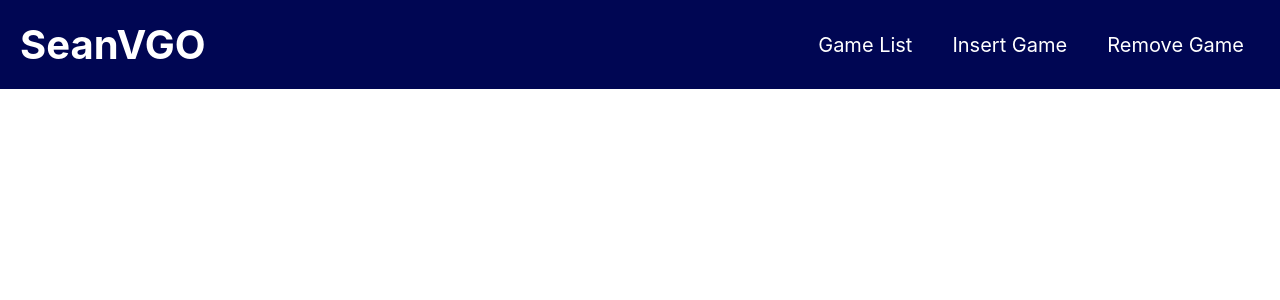
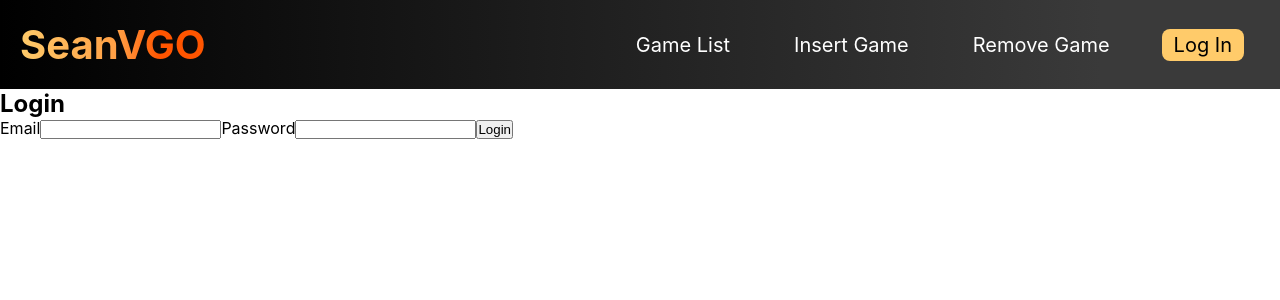
Before and after one commit to snaramirez872/SeanVGO, a React (Vite) app: page /login in a window 1280 px wide. Shown: the top 300 px of the page. Built offline with nearby package versions, Linux system fonts and the light colour scheme; no server answers.

Commit message:
User Authentication + Nav Bar Styling

```diff
--- a/src/App.jsx
+++ b/src/App.jsx
@@ -1,24 +1,54 @@
-import React from 'react';
-import { BrowserRouter as Router, Routes, Route } from 'react-router-dom';
+import React, { useEffect, useState } from 'react';
+import { BrowserRouter as Router, Routes, Route, Navigate } from 'react-router-dom';
+import { onAuthStateChanged } from 'firebase/auth';
+import { userAuth } from './firebase.js';
 import NavBar from './components/NavBar.jsx';
 import GamesTable from './components/GamesTable.jsx';
 import InsertGame from './components/InsertGame.jsx';
 import RemoveGame from './components/RemoveGame.jsx';
+import LoginPage from './components/LoginPage.jsx';
 import './App.css';
 
+const PrivateRoute = ({ element: Element, logCheck }) => {
+  return logCheck ? (
+      <Element />
+  ) : (
+      <Navigate to="/login" replace state={{ from: '/' }} />
+  )
+}
+
 export default function App() {
+  const [isLogged, setLogged] = useState(false);
+
+  useEffect(() => {
+    const unsub = onAuthStateChanged(userAuth, (user) => {
+      setLogged(!!user);
+    });
+    return () => unsub();
+  }, []);
+
   return (
-    React.createElement(Router, null,
-      React.createElement('div', { className: 'App' },
-        React.createElement(NavBar),
-        React.createElement('div', { className: 'content' },
-          React.createElement(Routes, null,
-            React.createElement(Route, { path: '/remove-game', element: React.createElement(RemoveGame) }),
-            React.createElement(Route, { path: '/insert-game', element: React.createElement(InsertGame) }),
-            React.createElement(Route, { path: '/', element: React.createElement(GamesTable) })
-          )
-        )
-      )
-    )
+    <Router>
+      <div className="App">
+        <NavBar />
+        <div className="content">
+          <Routes>
+            <Route path="/login" element={<LoginPage />} />
+            <Route
+              path="/remove-game"
+              element={<PrivateRoute element={RemoveGame} logCheck={isLogged} />}
+            />
+            <Route
+              path="/insert-game"
+              element={<PrivateRoute element={InsertGame} logCheck={isLogged} />}
+            />
+            <Route
+              path="/"
+              element={<PrivateRoute element={GamesTable} logCheck={isLogged} />}
+            />
+          </Routes>
+        </div>
+      </div>
+    </Router>
   );
 }
--- /dev/null
+++ b/src/components/LoginPage.jsx
@@ -0,0 +1,54 @@
+import React, { useState } from "react";
+import { useNavigate } from "react-router-dom";
+import { userAuth } from "../firebase";
+import { signInWithEmailAndPassword } from "firebase/auth";
+import "./styles/LoginPage.css";
+
+export default function LoginPage() {
+    // Login Logic
+    const [email, setEmail] = useState("");
+    const [password, setPassword] = useState("");
+    const navi = useNavigate();
+
+    const onChangeEmail = (e) => {
+        setEmail(e.target.value);
+    }
+
+    const onChangePass = (e) => {
+        setPassword(e.target.value);
+    }
+
+    const handleLogin = async () => {
+        try {
+            await signInWithEmailAndPassword(userAuth, email, password);
+            const userEmail = document.getElementById("email").value;
+
+            if (userEmail === import.meta.env.VITE_adminUser) {
+                // If user is the admin
+                console.log("Welcome, Admin!");
+            } else {
+                console.log("Welcome, User!")
+            }
+
+            navi('/');
+
+        } catch (error) {
+            console.error("Login Failed", error.message);
+        }
+    };
+
+    return (
+        <div className="login-container">
+            <h2>Login</h2>
+            <form id="login-form">
+                <label htmlFor="email">Email</label>
+                <input id="email" type="email" value={email} onChange={onChangeEmail} />
+                <label htmlFor="password">Password</label>
+                <input id="password" type="password" value={password} onChange={onChangePass} />
+                <button className="login-btn" type="button" onClick={handleLogin}>
+                    Login
+                </button>
+            </form>
+        </div>
+    );
+}
--- a/src/components/NavBar.jsx
+++ b/src/components/NavBar.jsx
@@ -1,8 +1,31 @@
-import React, { useState } from "react";
-import { Link } from "react-router-dom";
+import React, { useState, useEffect } from "react";
+import { Link, useNavigate } from "react-router-dom";
+import { userAuth } from "../firebase";
+import { signOut, onAuthStateChanged } from "firebase/auth";
 import "./styles/NavBar.css";
 
 export default function NavBar() {
+    // Logout Logic
+    const [isLoggedIn, setLoggedIn] = useState(false);
+    const navi = useNavigate();
+
+    const handleLogout = async () => {
+        try {
+            await signOut(userAuth);
+            console.log("Logout successful");
+            navi('/login');
+        } catch (error) {
+            console.error("Logout failed.", error.message);
+        }
+    }
+
+    useEffect(() => {
+        const unsub = onAuthStateChanged(userAuth, (user) => {
+            setLoggedIn(!!user);
+        });
+        return () => unsub();
+    }, [userAuth]);
+
     return (
         <nav className="nav-bar">
             <div className="logo">
@@ -25,6 +48,17 @@ export default function NavBar() {
                             <p>Remove Game</p>
                         </Link>
                     </li>
+                    <li>
+                        {isLoggedIn ? (
+                            <a onClick={handleLogout}>
+                                <p className="log-btns">Log Out</p>
+                            </a>
+                        ) : (
+                            <Link to="/login">
+                                <p className="log-btns">Log In</p>
+                            </Link>
+                        )}
+                    </li>
                 </ul>
             </div>
         </nav>
--- a/src/components/styles/NavBar.css
+++ b/src/components/styles/NavBar.css
@@ -1,17 +1,43 @@
+:root {
+    --links-font-size: 2.5vh;
+
+    /* Gradient */
+    --color-One: rgb(255, 203, 106);
+    --color-Two: rgb(255, 158, 68);
+    --color-Three: rgb(255, 85, 0);
+}
+
 .nav-bar {
     display: flex;
     justify-content: space-between;
     align-items: center;
     width: 100%;
     padding: 2.5vh;
-    background-color: rgb(0, 6, 83);
+    background: linear-gradient(
+        90deg,
+        rgb(0, 0, 0) 0%,
+        rgb(58, 58, 58) 86%
+    );
     color: white;
+    transition: background 0.3s ease-in-out, color 0.3s ease-in-out;
 }
 
 .logo h1 {
     cursor: default;
     margin: 0;
     font-size: 5vh;
+    background-image: linear-gradient(
+        90deg,
+        var(--color-One) 0%,
+        var(--color-Two) 53%,
+        var(--color-Three) 75%
+    );
+    background-size: 100%;
+    background-clip: text;
+    -webkit-background-clip: text;
+    -moz-background-clip: text;
+    -webkit-text-fill-color: transparent;
+    -moz-text-fill-color: transparent;
 }
 
 .nav-links {
@@ -23,7 +49,7 @@
     list-style: none;
     margin-right: 2vh;
     gap: 5vh;
-    font-size: 2.5vh;
+    font-size: var(--links-font-size);
 }
 
 .links a {
@@ -33,6 +59,25 @@
 }
 
 .links a:hover {
-    color: rgb(83, 255, 198);
+    cursor: pointer;
+    color: var(--color-Three);
     transition: ease-in-out 0.3s;
 }
+
+ .links a p {
+    padding: 0.5vh 1.5vh;
+ }
+
+.log-btns {
+    background-color: var(--color-One);
+    color: black;
+    border-radius: 1vh;
+    transition: ease-in-out 0.3s;
+}
+
+.log-btns:hover {
+    background-color: var(--color-Two);
+    border-radius: 5vh;
+    color: white;
+    transition: ease-in-out 0.3s;
+}
--- a/src/firebase.js
+++ b/src/firebase.js
@@ -2,6 +2,7 @@
 import { initializeApp } from "firebase/app";
 import { getAnalytics } from "firebase/analytics";
 import { getFirestore } from "firebase/firestore";
+import { getAuth } from "firebase/auth";
 // TODO: Add SDKs for Firebase products that you want to use
 // https://firebase.google.com/docs/web/setup#available-libraries
 
@@ -20,4 +21,5 @@ const firebaseConfig = {
 // Initialize Firebase
 const app = initializeApp(firebaseConfig);
 const analytics = getAnalytics(app);
+export const userAuth = getAuth(app);
 export default getFirestore();
```
Also changed, not shown: src/PrivateRoute.jsx (added, +10 -0 lines), src/components/styles/LoginPage.css (added).
